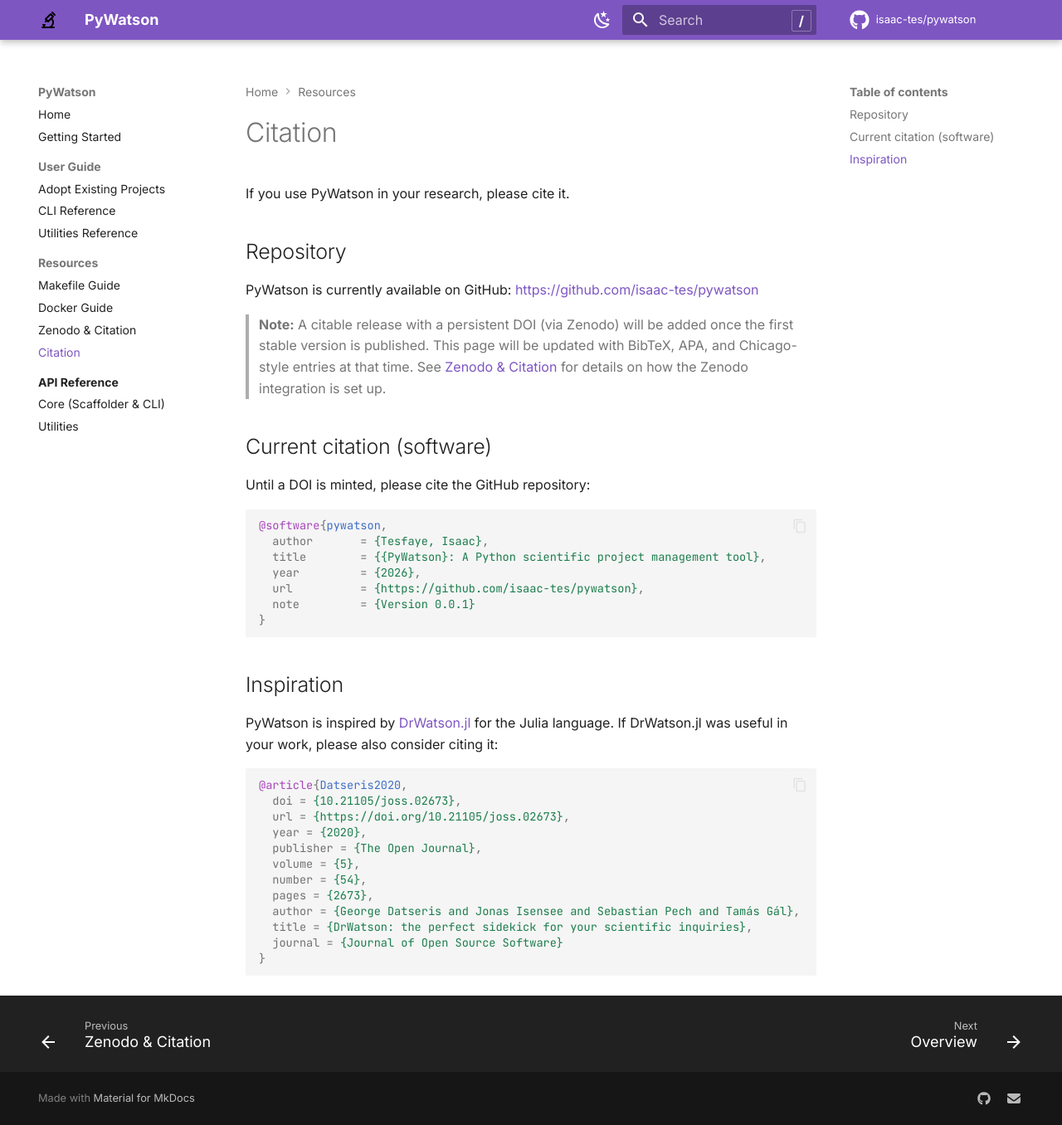
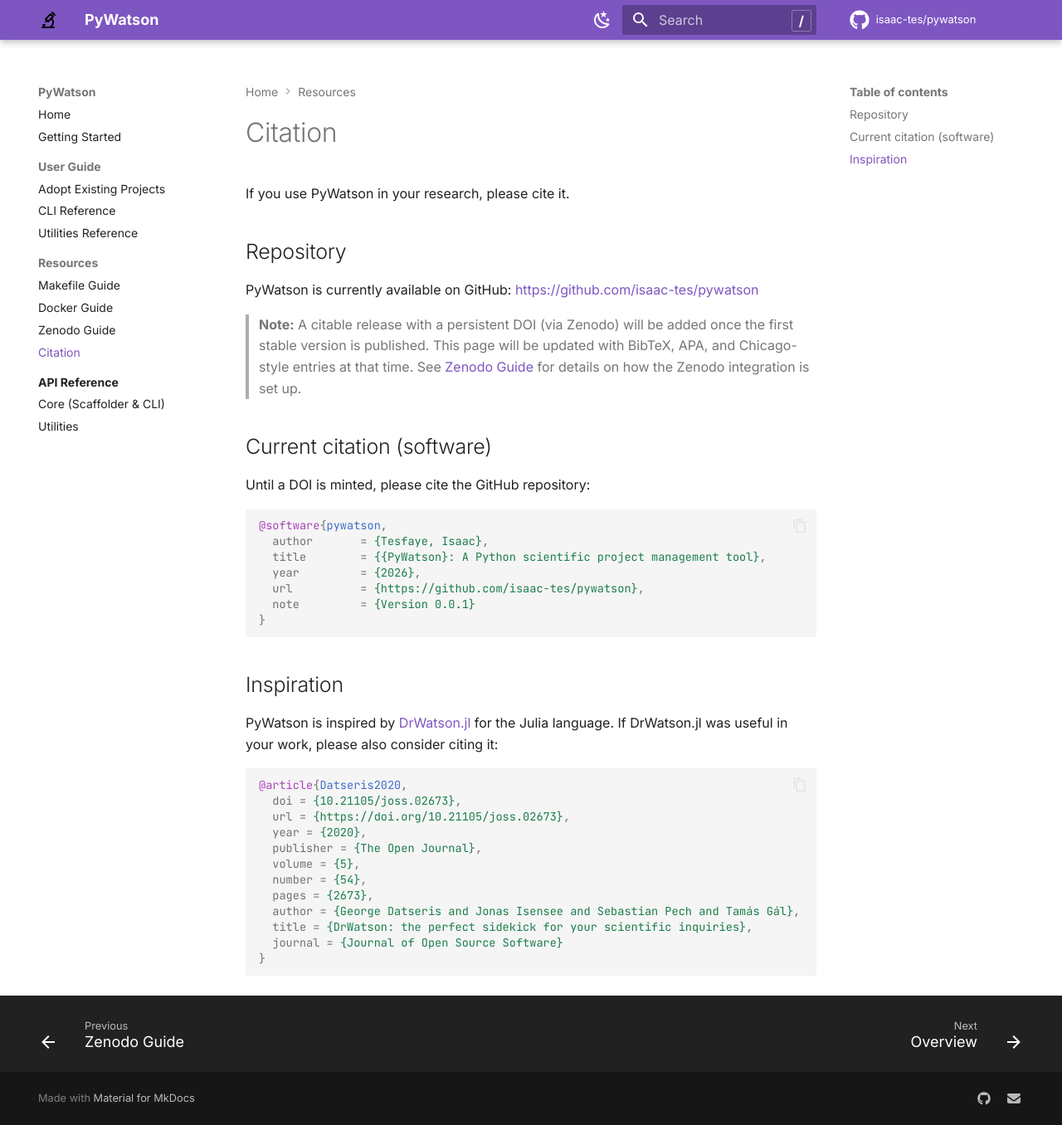
Before and after one commit to isaac-tes/pywatson, an MkDocs documentation site: the page built from docs/citation.md, in a window 1280 px wide and 1356 px high. Shown: the whole window at 83% size. Built offline with MkDocs 1.6.1 and Material for MkDocs 9.7.7, drawn with Linux system fonts in a browser that asks for light colours; comment, search, counter and statistics services are not loaded.

Commit message:
fix(docs): update Zenodo link text for clarity in citation documentation

```diff
--- a/docs/citation.md
+++ b/docs/citation.md
@@ -9,7 +9,7 @@
 > **Note:** A citable release with a persistent DOI (via Zenodo) will be added
 > once the first stable version is published. This page will be updated with
 > BibTeX, APA, and Chicago-style entries at that time. See
-> [Zenodo & Citation](ZENODO.md) for details on how the Zenodo integration is
+> [Zenodo Guide](ZENODO.md) for details on how the Zenodo integration is
 > set up.
 
 ## Current citation (software)
--- a/mkdocs.yml
+++ b/mkdocs.yml
@@ -163,7 +163,7 @@
   - Resources:
       - Makefile Guide: MAKEFILE_GUIDE.md
       - Docker Guide: DOCKER_GUIDE.md
-      - Zenodo & Citation: ZENODO.md
+      - Zenodo Guide: ZENODO.md
       - Citation: citation.md
   - API Reference:
       - Overview: api/index.md
```
